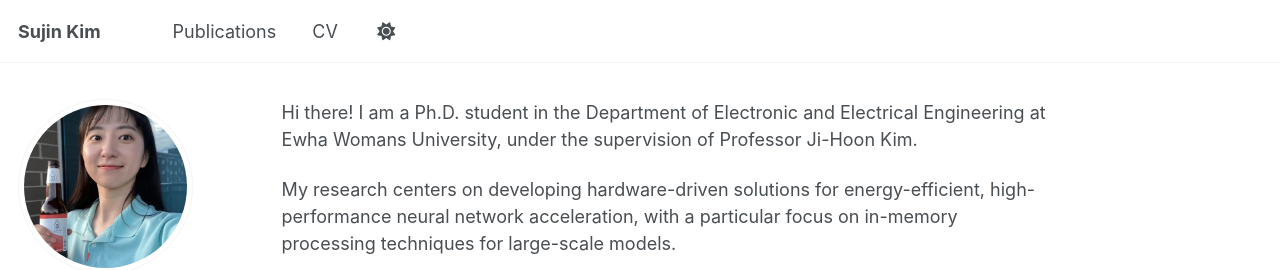
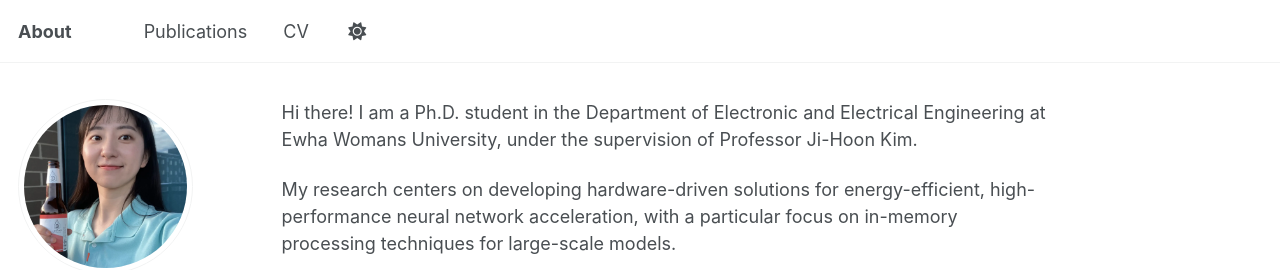
Before and after one commit to puellacoco/puellacoco.github.io, a Jekyll site: the page built from _pages/about.md, in a window 1280 px wide. Shown: the top 270 px of the page. Built offline with Jekyll 4.4.1, drawn with Linux system fonts in a browser that asks for light colours; a script bundle is joined from its source files by our own code; library files that are not in the unit come from our copies.

Commit message:
Update _config.yml

```diff
--- a/_config.yml
+++ b/_config.yml
@@ -9,7 +9,7 @@
 # Basic Site Settings
 locale                   : "en-US"
 site_theme               : "default" # Currently available options are "default", "air"
-title                    : "Sujin Kim"
+title                    : "About"
 title_separator          : "-"
 name                     : &name "Sujin Kim"
 description              : &description "Sujin Kim's academic portfolio"   # Update this with a general description of your site, this is the default if not overridden by a page
```
